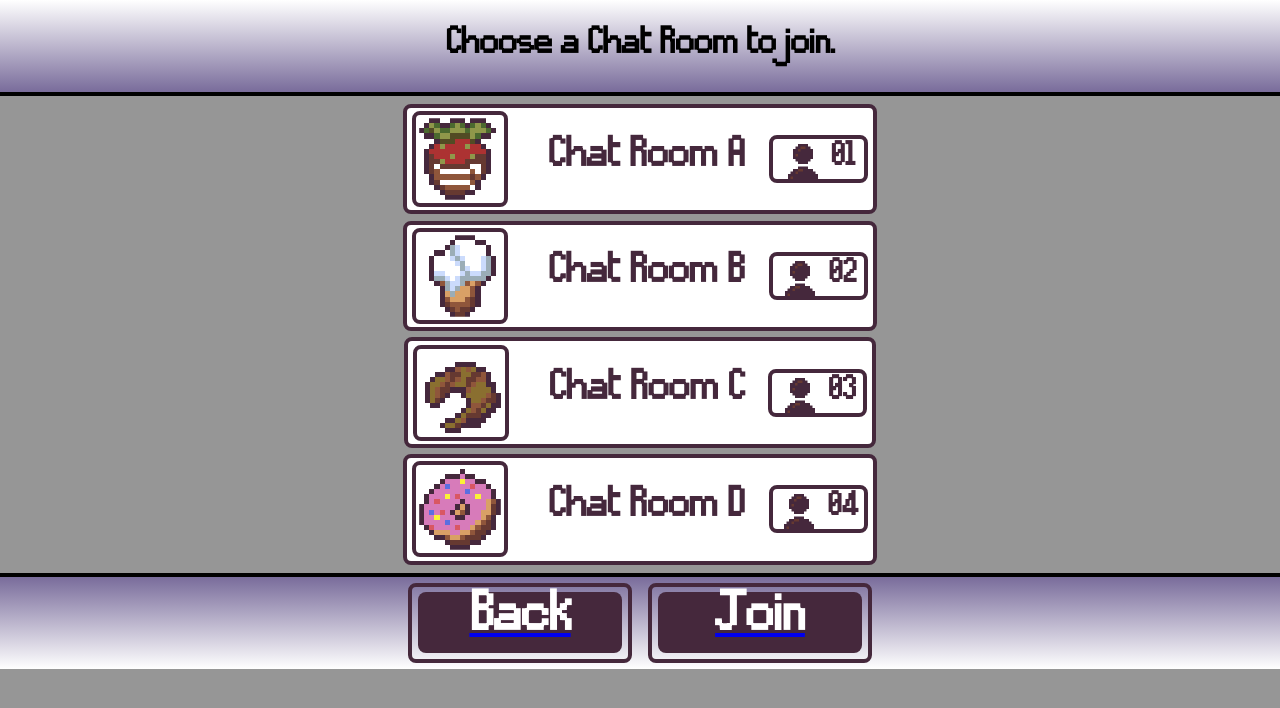
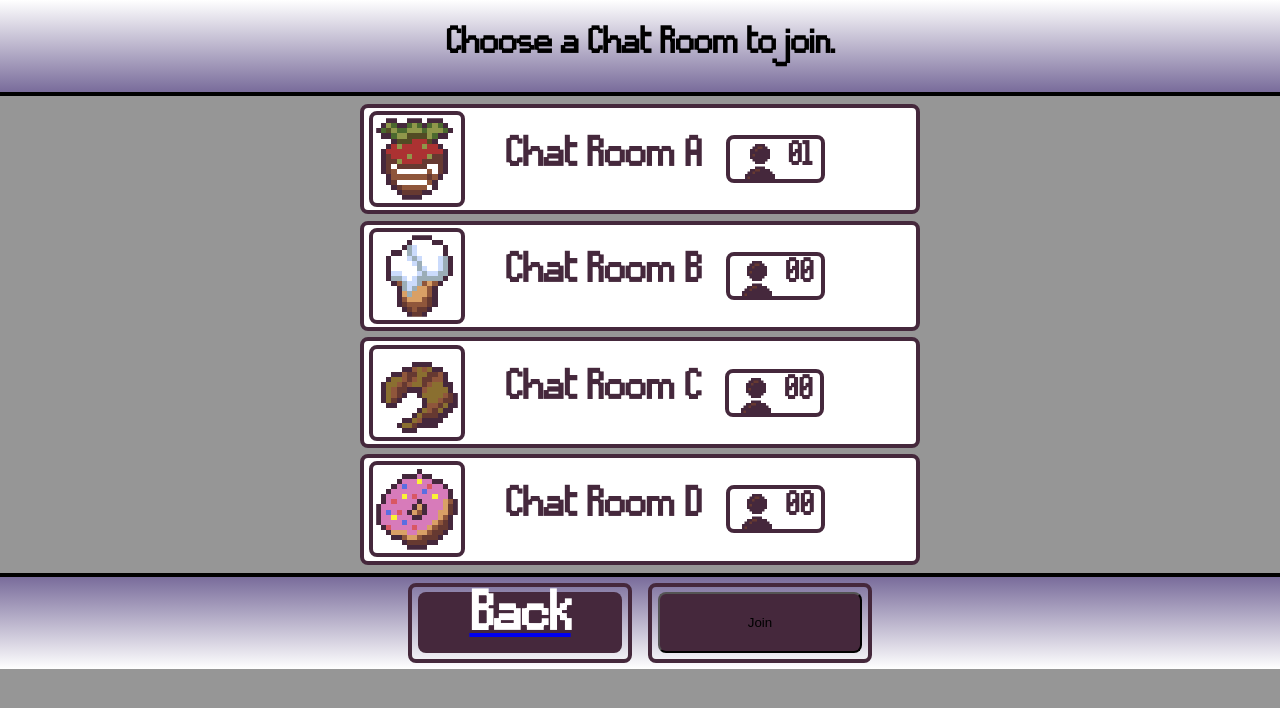
Before and after one commit to harvest7777/marinahacks-3.5, a React (Create React App) app in the folder marinahacks/: page /join in a window 1280 px wide. Shown: the top 708 px of the page. Built offline with nearby package versions, Linux system fonts and the light colour scheme.

Commit message:
added multiple rooms

```diff
--- a/marinahacks/src/App.js
+++ b/marinahacks/src/App.js
@@ -4,7 +4,14 @@ import { BrowserRouter as Router, Routes, Route, Switch } from 'react-router-dom
 import ChatRoom from './components/ChatRoom';
 import ColorSelector from './components/ColorSelector';
 import UserButton from './components/userbutton';
+import MessageBox from './components/sendmessage';
+import DisplayMessage from './components/displaymessages';
+import MainUserSection from './components/MainUserSection';
 import PictoChat from './components/PictoChat';
+import ChatRoomA from './components/chatRooms/ChatRoomA';
+import ChatRoomB from './components/chatRooms/ChatRoomB';
+import ChatRoomC from './components/chatRooms/ChatRoomC';
+import ChatRoomD from './components/chatRooms/ChatRoomD';
 
 import './assets/baskic8.css'
 
@@ -29,7 +36,21 @@ function App() {
         </Route>
 
         <Route exact path='/chat'>
+          <DisplayMessage />
+          <MessageBox />
+          <MainUserSection/>
+        </Route>
+        <Route path="/chatA" component={ChatRoomA}>
           <PictoChat />
+        </Route>
+        <Route path="/chatB" component={ChatRoomB}>
+        <PictoChat />
+        </Route>
+        <Route path="/chatC" component={ChatRoomC}>
+        <PictoChat />
+        </Route>
+        <Route path="/chatD" component={ChatRoomD}>
+        <PictoChat />
         </Route>
 
       </Switch>
--- a/marinahacks/src/components/ChatRoom.js
+++ b/marinahacks/src/components/ChatRoom.js
@@ -6,24 +6,27 @@ import ImageA from './final_straw.png';
 import ImageB from './cream.png';
 import ImageC from './cross.png';
 import ImageD from './donut.png';
+import { useHistory } from 'react-router-dom';
 
 function ChatRoom() {
-  const count = 1; // Ignore this
-
+  const history = useHistory();
   const [selectedRoom, setSelectedRoom] = useState(null);
 
   const handleRoomSelect = (room) => {
     setSelectedRoom(room);
+    console.log('Room selected:', room); // This should log when a room is clicked
     // Here you can add confirmation logic if needed
   }
 
   const handleJoin = () => {
     if (selectedRoom) {
-      // Redirect to the chatroom page, replace "#" with your actual routing logic or path
-      //window.location.href = `/#${selectedRoom}`;
-      window.location.href = `/#${selectedRoom}`;
+      console.log('hehe');
+      // Use the `history.push` method to navigate to the chat room path like /chatA, /chatB, etc.
+      history.push(`/chat${selectedRoom}`);
     } else {
+      // Alert the user if no chat room has been selected
       alert('Please select a chat room first!');
+      console.log('hehe');
     }
   }
 
@@ -32,11 +35,19 @@ function ChatRoom() {
       <div className="page-head">
         <h1>Choose a Chat Room to join.</h1>
       </div>
-      <div className="container">
-        <Header title="Chat Room A" num="01" imgSrc={ImageA} />
-        <Header title="Chat Room B" num="02" imgSrc={ImageB} />
-        <Header title="Chat Room C" num="03" imgSrc={ImageC} />
-        <Header title="Chat Room D" num="04" imgSrc={ImageD} />
+  <div className="container">
+        <div onClick={() => handleRoomSelect('A')}>
+          <Header title="Chat Room A" num="01" imgSrc={ImageA} />
+        </div>
+        <div onClick={() => handleRoomSelect('B')}>
+          <Header title="Chat Room B" num="00" imgSrc={ImageB} />
+        </div>
+        <div onClick={() => handleRoomSelect('C')}>
+          <Header title="Chat Room C" num="00" imgSrc={ImageC} />
+        </div>
+        <div onClick={() => handleRoomSelect('D')}>
+          <Header title="Chat Room D" num="00" imgSrc={ImageD} />
+        </div>
       </div>
 
       <div className="page-foot">
@@ -49,11 +60,11 @@ function ChatRoom() {
         </a>
        </div>
 
+
        <div className="btn-container-out">
-        <a href="/chat" className="btn-container-in">
-          <h1 className="btn-text">Join</h1>
-        </a>
-       </div>
+  <button className="btn-container-in" onClick={handleJoin}>Join</button>
+</div>
+
 
         </div>
       </div>
```
Also changed, not shown: marinahacks/src/components/chatRooms/ChatRoomA.js (added), marinahacks/src/components/chatRooms/ChatRoomB.js (added), marinahacks/src/components/chatRooms/ChatRoomC.js (added), marinahacks/src/components/chatRooms/ChatRoomD.js (added).
